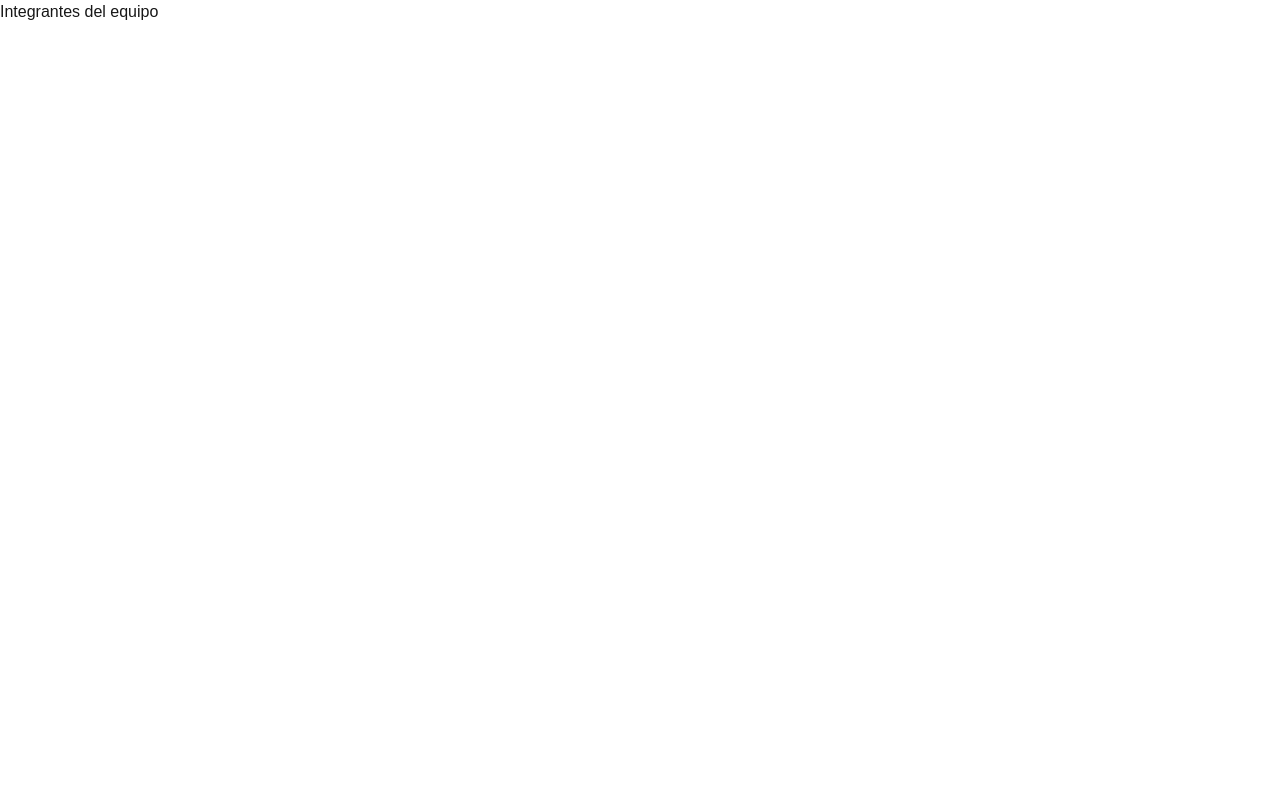
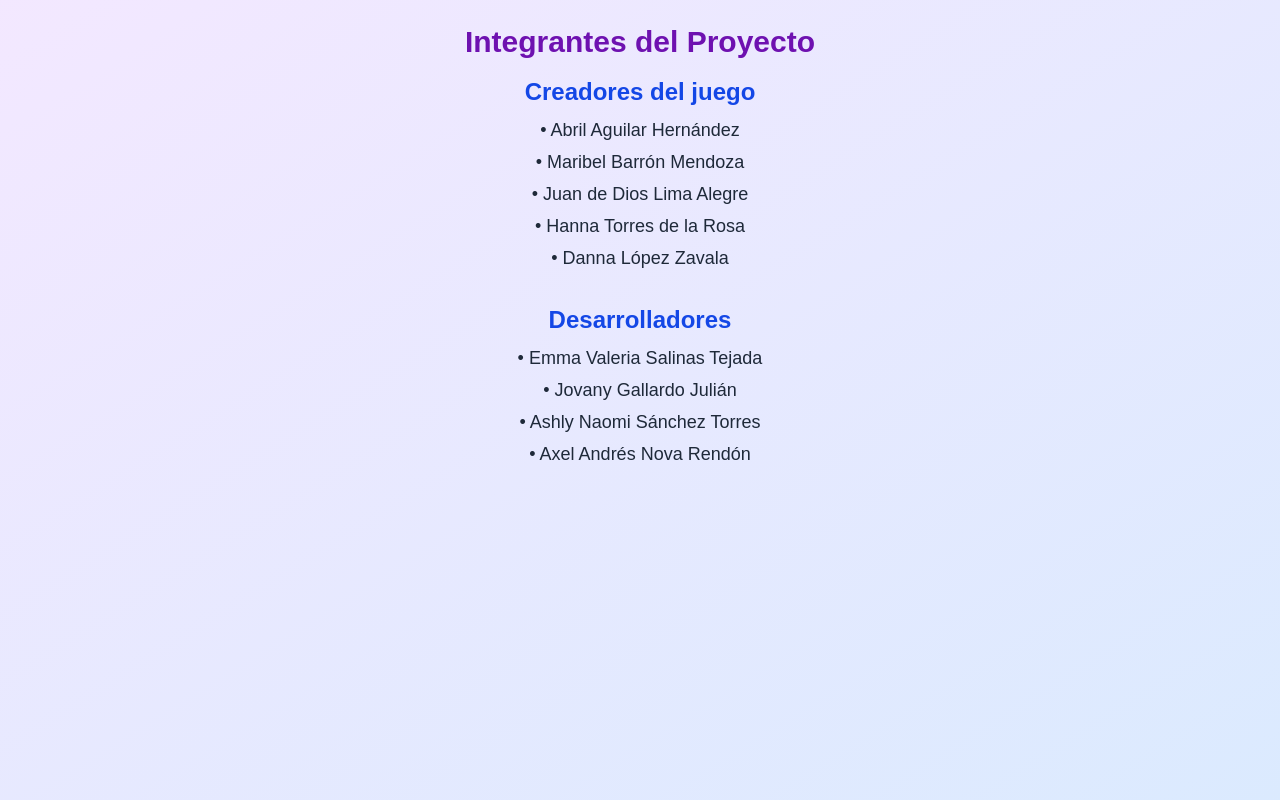
Before and after one commit to valeriaf11/MemoGameApp, a Next.js app: page /acerca-de in a window 1280 px wide. Built offline with nearby package versions, Linux system fonts and the light colour scheme.

Commit message:
pagina de colaboradores

```diff
--- a/src/app/acerca-de/page.tsx
+++ b/src/app/acerca-de/page.tsx
@@ -1,9 +1,42 @@
-import React from 'react'
+import React from "react";
 
-const page = () => {
+export default function IntegrantesPage() {
+  const creadores = [
+    "Abril Aguilar Hernández",
+    "Maribel Barrón Mendoza",
+    "Juan de Dios Lima Alegre",
+    "Hanna Torres de la Rosa",
+    "Danna López Zavala",
+  ];
+
+  const desarrolladores = [
+    "Emma Valeria Salinas Tejada",
+    "Jovany Gallardo Julián",
+    "Ashly Naomi Sánchez Torres",
+    "Axel Andrés Nova Rendón",
+  ];
+
   return (
-    <h1> Integrantes del equipo</h1>
+    <main className="min-h-screen bg-gradient-to-br from-purple-100 to-blue-100 p-6 text-center">
+      <h1 className="text-3xl font-bold text-purple-800 mb-4">Integrantes del Proyecto</h1>
+
+      <section className="mb-8">
+        <h2 className="text-2xl font-semibold text-blue-700 mb-2">Creadores del juego</h2>
+        <ul className="space-y-1 text-lg text-gray-800">
+          {creadores.map((nombre, index) => (
+            <li key={index}>• {nombre}</li>
+          ))}
+        </ul>
+      </section>
+
+      <section>
+        <h2 className="text-2xl font-semibold text-blue-700 mb-2">Desarrolladores</h2>
+        <ul className="space-y-1 text-lg text-gray-800">
+          {desarrolladores.map((nombre, index) => (
+            <li key={index}>• {nombre}</li>
+          ))}
+        </ul>
+      </section>
+    </main>
   );
-};
-
-export default page
+}
```
